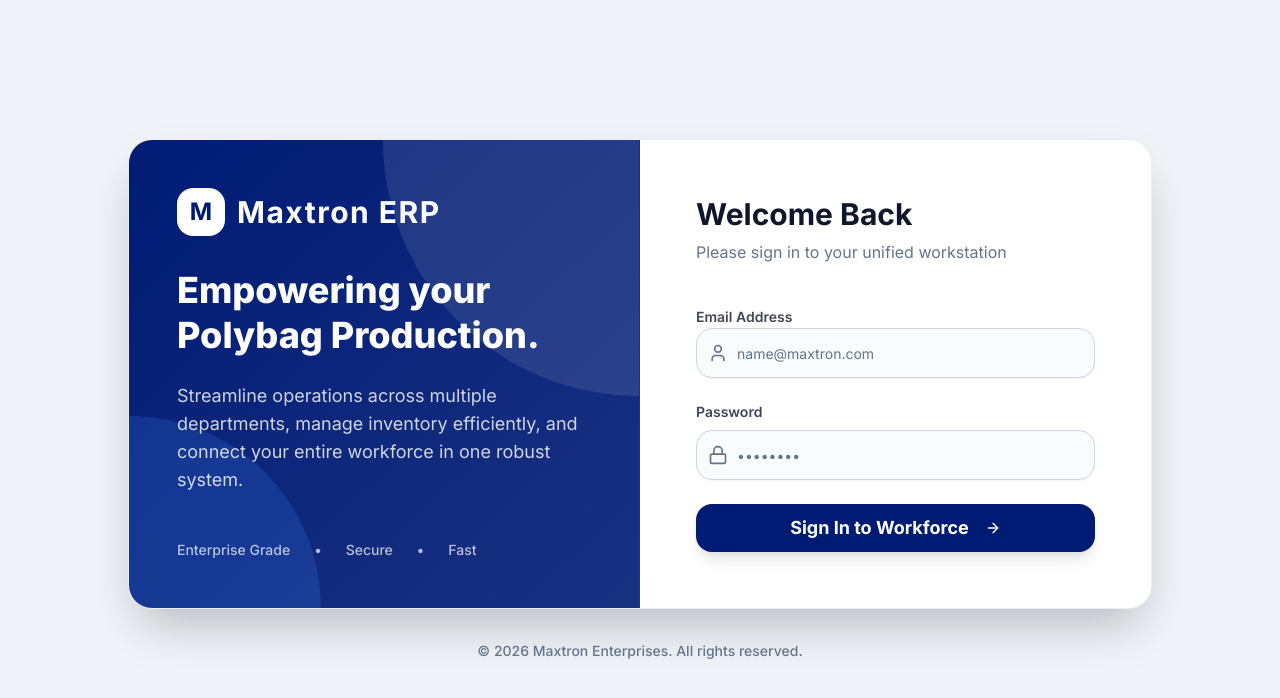
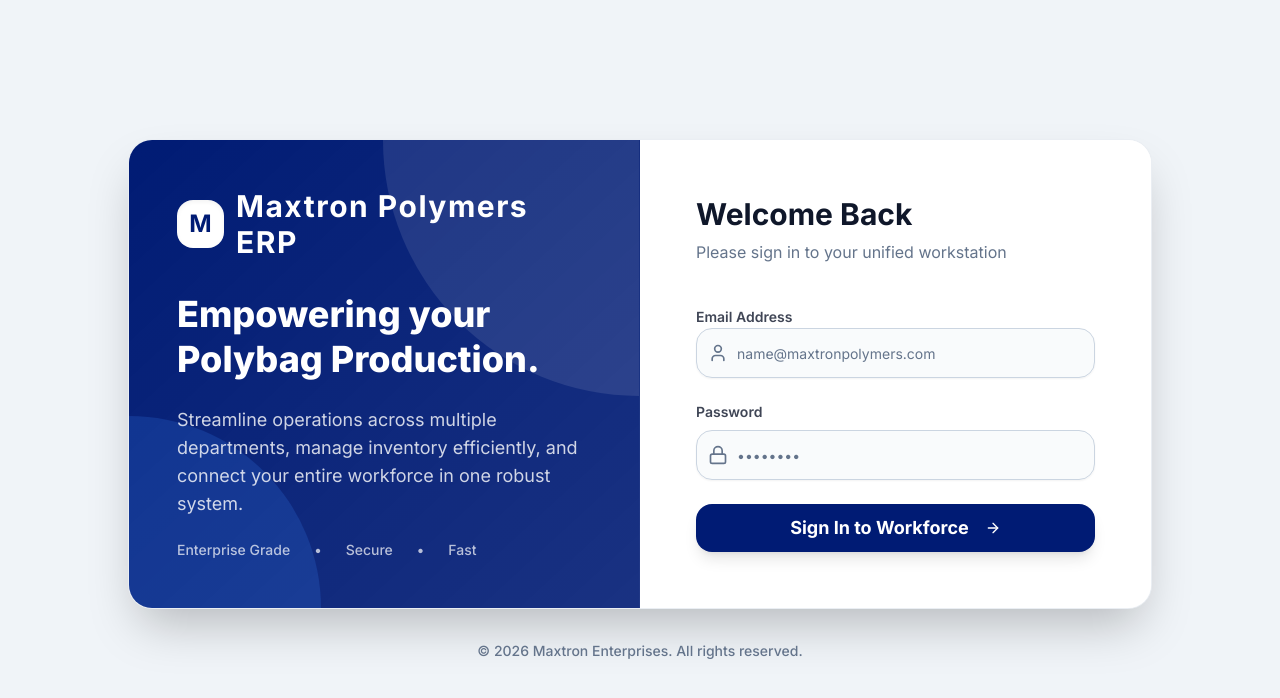
Before and after one commit to mailattfg-ops/maxtron_poly_frontend, a Next.js app: page /login in a window 1280 px wide. Shown: the top 698 px of the page. Built offline with nearby package versions, Linux system fonts and the light colour scheme.

Commit message:
refactor: update branding and application labels to Maxtron Polymers ERP

```diff
--- a/src/app/layout.tsx
+++ b/src/app/layout.tsx
@@ -6,7 +6,7 @@ import { TooltipProvider } from '@/components/ui/tooltip';
 const inter = Inter({ subsets: ['latin'] });
 
 export const metadata = {
-  title: 'Maxtron ERP',
+  title: 'Maxtron Polymers ERP',
   description: 'Enterprise Resource Planning for Polybag manufacturing',
 };
 
--- a/src/app/login/page.tsx
+++ b/src/app/login/page.tsx
@@ -60,7 +60,7 @@ export default function LoginPage() {
               <div className="w-12 h-12 bg-white rounded-xl flex items-center justify-center text-primary font-bold text-2xl shadow-inner">
                 M
               </div>
-              <h1 className="text-3xl font-bold tracking-wider">Maxtron ERP</h1>
+              <h1 className="text-3xl font-bold tracking-wider">Maxtron Polymers ERP</h1>
             </div>
 
             <h2 className="text-4xl font-extrabold leading-tight mb-6">
@@ -84,7 +84,7 @@ export default function LoginPage() {
         <div className="w-full lg:w-1/2 p-10 sm:p-14 flex flex-col justify-center bg-card">
           <div className="mb-10 lg:hidden flex items-center space-x-3">
              <div className="w-10 h-10 bg-primary rounded-lg flex items-center justify-center text-white font-bold text-xl shadow-inner">M</div>
-             <h1 className="text-2xl font-bold text-primary tracking-wider">Maxtron</h1>
+             <h1 className="text-2xl font-bold text-primary tracking-wider">Maxtron Polymers</h1>
           </div>
 
           <div className="mb-10 text-center lg:text-left">
@@ -112,7 +112,7 @@ export default function LoginPage() {
                   value={email}
                   onChange={(e) => setEmail(e.target.value)}
                   className="w-full pl-10 pr-4 py-6 rounded-xl border border-border focus-visible:ring-secondary/50 focus-visible:border-secondary transition-all text-base bg-muted/20"
-                  placeholder="name@maxtron.com"
+                  placeholder="name@maxtronpolymers.com"
                 />
               </div>
             </div>
--- a/src/app/maxtron/finance/payroll/page.tsx
+++ b/src/app/maxtron/finance/payroll/page.tsx
@@ -340,7 +340,7 @@ export default function PayrollPage() {
 
         const buffer = await workbook.xlsx.writeBuffer();
         const blob = new Blob([buffer], { type: 'application/vnd.openxmlformats-officedocument.spreadsheetml.sheet' });
-        saveAs(blob, `maxtron_payroll_report_${months[filterMonth - 1]}_${filterYear}.xlsx`);
+        saveAs(blob, `maxtron_polymers_payroll_report_${months[filterMonth - 1]}_${filterYear}.xlsx`);
         success('Payroll report exported successfully.');
     };
 
@@ -397,7 +397,7 @@ export default function PayrollPage() {
 
         const buffer = await workbook.xlsx.writeBuffer();
         const blob = new Blob([buffer], { type: 'application/vnd.openxmlformats-officedocument.spreadsheetml.sheet' });
-        saveAs(blob, `maxtron_payroll_import_template_${filterMonth}_${filterYear}.xlsx`);
+        saveAs(blob, `maxtron_polymers_payroll_import_template_${filterMonth}_${filterYear}.xlsx`);
         success('Sample Excel import template downloaded successfully.');
     };
 
--- a/src/app/maxtron/finance/reports/miscellaneous-expenses/page.tsx
+++ b/src/app/maxtron/finance/reports/miscellaneous-expenses/page.tsx
@@ -356,7 +356,7 @@ export default function MiscellaneousExpensesReport() {
                 This report excludes all Petty Cash transactions and strictly focuses on categorized production and general miscellaneous expenses.
             </p>
             <p className="text-[10px] text-slate-400 uppercase tracking-widest">
-                Generated internally by Maxtron ERP System • {new Date().toLocaleString()}
+                Generated internally by Maxtron Polymers ERP System • {new Date().toLocaleString()}
             </p>
       </div>
 
--- a/src/app/maxtron/hr-payroll/marketing-visits/page.tsx
+++ b/src/app/maxtron/hr-payroll/marketing-visits/page.tsx
@@ -2364,7 +2364,7 @@ export default function MarketingVisitsPage() {
                                     variant="outline"
                                     onClick={() => downloadQuotationPdf(rec)}
                                     className="h-6 text-[9px] font-bold border-rose-300 text-rose-800 bg-rose-50/70 hover:bg-rose-100 px-2 rounded flex items-center gap-1 shadow-sm"
-                                    title="Download quotation as PDF, in the Maxtron quotation format"
+                                    title="Download quotation as PDF, in the Maxtron Polymers quotation format"
                                   >
                                     <Download className="w-3 h-3 text-rose-600" /> PDF
                                   </Button>
@@ -2438,7 +2438,7 @@ export default function MarketingVisitsPage() {
                 {selectedOffer?.description || 'No additional details provided for this announcement.'}
              </p>
              <div className="mt-8 pt-6 border-t border-slate-100 flex justify-between items-center text-[10px] font-bold text-slate-400 uppercase">
-                <span>Maxtron Operations</span>
+                <span>Maxtron Polymers Operations</span>
                 <span className="flex items-center gap-1.5"><Star className="w-3 h-3 text-primary fill-primary" /> Verified Announcement</span>
              </div>
           </div>
--- a/src/app/maxtron/page.tsx
+++ b/src/app/maxtron/page.tsx
@@ -153,7 +153,7 @@ export default function Dashboard() {
             <div className="flex flex-col md:flex-row md:items-center justify-between gap-4">
                 <div>
                     <h1 className="text-4xl font-black text-foreground tracking-tight">Enterprise Overview</h1>
-                    <p className="text-muted-foreground font-medium mt-1">Real-time analytical baseline for Maxtron Operations.</p>
+                    <p className="text-muted-foreground font-medium mt-1">Real-time analytical baseline for Maxtron Polymers Operations.</p>
                 </div>
                 <div className="flex items-center gap-3">
                     {/* <div className="px-4 py-2 bg-card rounded-2xl border border-border shadow-sm flex items-center gap-2">
--- a/src/components/layout/Sidebar.tsx
+++ b/src/components/layout/Sidebar.tsx
@@ -57,7 +57,7 @@ export const Sidebar = ({
               M
             </div>
             <h1 className="text-xl font-bold tracking-wider">
-              Maxtron
+              Maxtron Polymers
             </h1>
           </div>
           <button
@@ -171,7 +171,7 @@ function SidebarContent({
       </nav>
 
       <div className="p-6 text-sm text-primary-foreground/60 flex-shrink-0 bg-primary sticky bottom-0 border-t border-primary/20">
-        <p>Maxtron ERP v1.0.0</p>
+        <p>Maxtron Polymers ERP v1.0.0</p>
       </div>
     </>
   );
```
